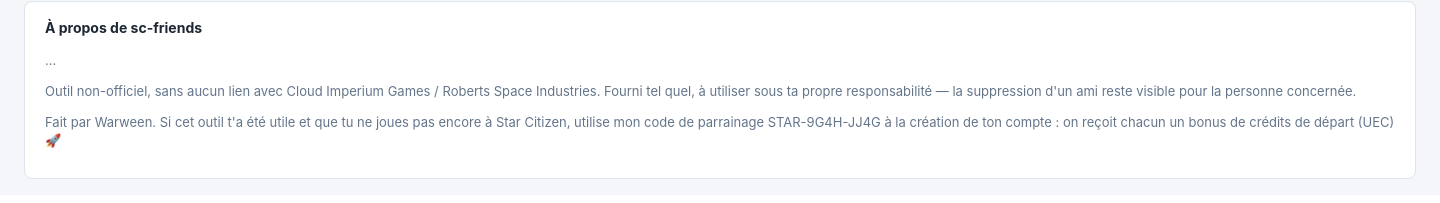
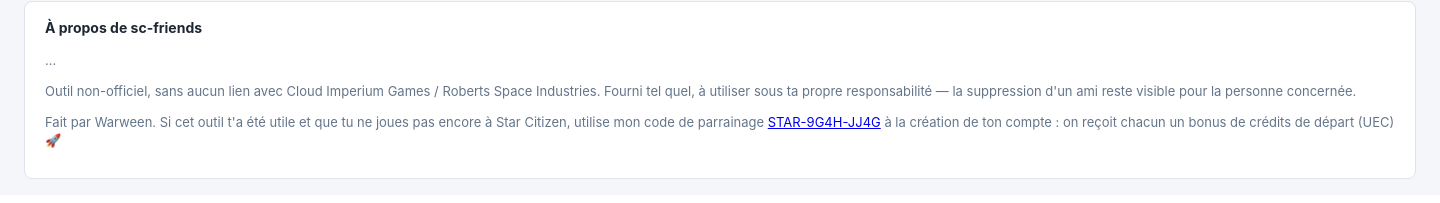
Before and after one commit to Narween/sc-friends, an Electron app: page public/index.html in a window 1440 px wide. Both pictures are taken after a click on the button "ℹ À propos". Shown: the part 80-283 px from the top of the page. Drawn offline with Linux system fonts and the light colour scheme; no server answers.

Commit message:
Make the referral code a clickable link to the RSI enlist page

```diff
--- a/public/index.html
+++ b/public/index.html
@@ -157,7 +157,7 @@
   <h2 data-i18n="about.title"></h2>
   <p class="dim" id="aboutBody">…</p>
   <p class="dim" data-i18n="about.disclaimer"></p>
-  <p class="dim" data-i18n="about.referral"></p>
+  <p class="dim" id="aboutReferral"></p>
 </section>
 
 <section class="panel" id="setupPanel" style="display:none">
@@ -264,7 +264,7 @@ const translations = {
     'about.toggle': 'ℹ À propos',
     'about.title': 'À propos de sc-friends',
     'about.disclaimer': 'Outil non-officiel, sans aucun lien avec Cloud Imperium Games / Roberts Space Industries. Fourni tel quel, à utiliser sous ta propre responsabilité — la suppression d\'un ami reste visible pour la personne concernée.',
-    'about.referral': 'Fait par Warween. Si cet outil t\'a été utile et que tu ne joues pas encore à Star Citizen, utilise mon code de parrainage STAR-9G4H-JJ4G à la création de ton compte : on reçoit chacun un bonus de crédits de départ (UEC) 🚀',
+    'about.referral': 'Fait par Warween. Si cet outil t\'a été utile et que tu ne joues pas encore à Star Citizen, utilise mon code de parrainage {code} à la création de ton compte : on reçoit chacun un bonus de crédits de départ (UEC) 🚀',
     'setup.title': 'Comment remplir / rafraîchir friends.db',
     'setup.intro': 'Chaque étape lance un vrai script. L\'étape 1 ouvre un vrai navigateur : connecte-toi normalement (2FA compris), puis clique "Je suis connecté".',
     'setup.step1.title': 'Connexion',
@@ -316,7 +316,7 @@ const translations = {
     'about.toggle': 'ℹ About',
     'about.title': 'About sc-friends',
     'about.disclaimer': 'Unofficial tool, not affiliated with Cloud Imperium Games / Roberts Space Industries in any way. Provided as-is, use at your own risk — removing a friend stays visible to that person.',
-    'about.referral': 'Made by Warween. If this tool was useful to you and you don\'t play Star Citizen yet, use my referral code STAR-9G4H-JJ4G when creating your account — we both get a starting credits (UEC) bonus 🚀',
+    'about.referral': 'Made by Warween. If this tool was useful to you and you don\'t play Star Citizen yet, use my referral code {code} when creating your account — we both get a starting credits (UEC) bonus 🚀',
     'setup.title': 'How to populate / refresh friends.db',
     'setup.intro': 'Each step runs a real script. Step 1 opens a real browser: log in normally (2FA included), then click "I\'m logged in".',
     'setup.step1.title': 'Login',
@@ -367,6 +367,9 @@ const translations = {
 translations.en.confirmWord = 'YES';
 translations.fr.confirmWord = 'OUI';
 
+const REFERRAL_CODE = 'STAR-9G4H-JJ4G';
+const REFERRAL_URL = `https://www.robertsspaceindustries.com/enlist?referral=${REFERRAL_CODE}`;
+
 let lang = localStorage.getItem('sc-friends-lang') || 'fr';
 function t(key) { return translations[lang][key] ?? key; }
 
@@ -377,6 +380,10 @@ function applyTranslations() {
   document.getElementById('confirmText').placeholder = translations[lang].confirmWord;
   document.getElementById('langFr').classList.toggle('active', lang === 'fr');
   document.getElementById('langEn').classList.toggle('active', lang === 'en');
+  document.getElementById('aboutReferral').innerHTML = t('about.referral').replace(
+    '{code}',
+    `<a href="${REFERRAL_URL}" target="_blank" rel="noopener">${REFERRAL_CODE}</a>`
+  );
 }
 function setLang(l) {
   lang = l;
```
